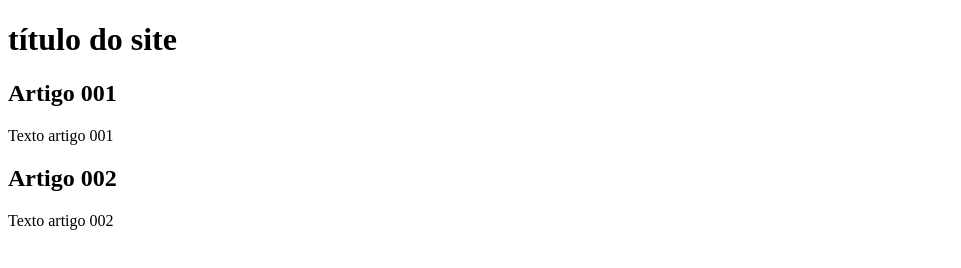
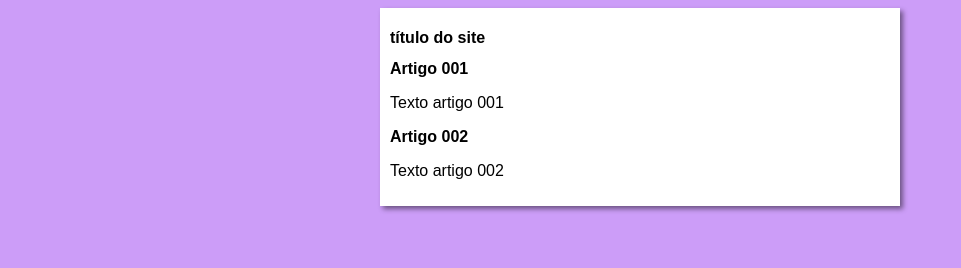
Before and after one commit to Althierfson/projeto-Site, a plain HTML site: page index.html in a window 1280 px wide. Shown: the whole page, without its empty margins (0-961 px from the left). Drawn offline with Linux system fonts and the light colour scheme.

Commit message:
iniciei o design

```diff
--- /dev/null
+++ b/estilos/style.css
@@ -0,0 +1,17 @@
+* {
+    font-family: Arial, Helvetica, sans-serif;
+    font-size: 16px;
+
+}
+
+body {
+    background-color: rgb(204, 157, 248)
+}
+
+main {
+    background-color: white;
+    width: 500px;
+    margin: auto;
+    padding: 10px;
+    box-shadow: 3px 3px 5px rgba(0, 0, 0, 0.473)
+}
--- a/index.html
+++ b/index.html
@@ -5,6 +5,7 @@
     <meta http-equiv="X-UA-Compatible" content="IE=edge">
     <meta name="viewport" content="width=device-width, initial-scale=1.0">
     <title>Título do site</title>
+    <link rel="stylesheet" href="estilos/style.css">
 </head>
 <body>
     <main>
```
